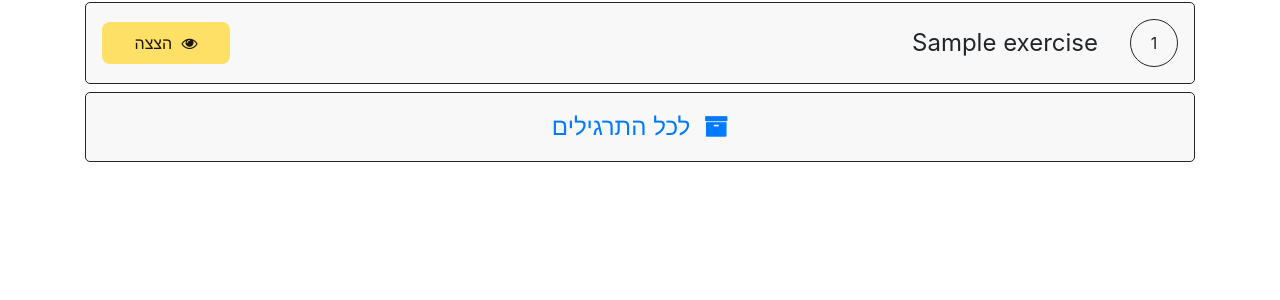
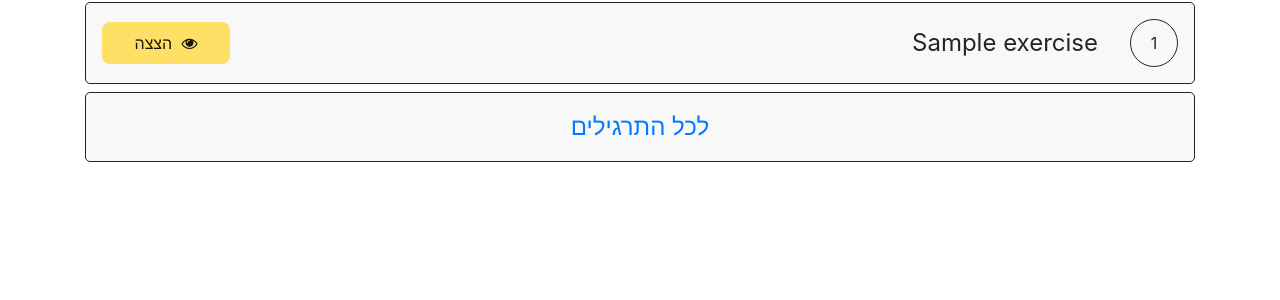
Before and after one commit to PythonFreeCourse/lms, a Python web app: template lms/templates/exercises.html in a window 1280 px wide. Shown: the part 134-434 px from the top of the page. Run offline with Jinja, Linux system fonts and the light colour scheme; the template is opened without the code that fills it: most values are stand-ins (such as "Sample title", 1, 10 or a date in 2020); some libraries are stand-ins or nearby versions.

Commit message:
Looks better without the icon

```diff
--- a/lms/templates/exercises.html
+++ b/lms/templates/exercises.html
@@ -42,7 +42,7 @@
       {%- if not fetch_archived %}
       <div class="exercise centered">
         <div id="show-all-exercises-action" class="right-side">
-          <a href="?archived=1"><i class="fa fa-archive" aria-hidden="true"></i> לכל התרגילים</a>
+          <a href="?archived=1">לכל התרגילים</a>
         </div>
         <div class="left-side">
         </div>
```
